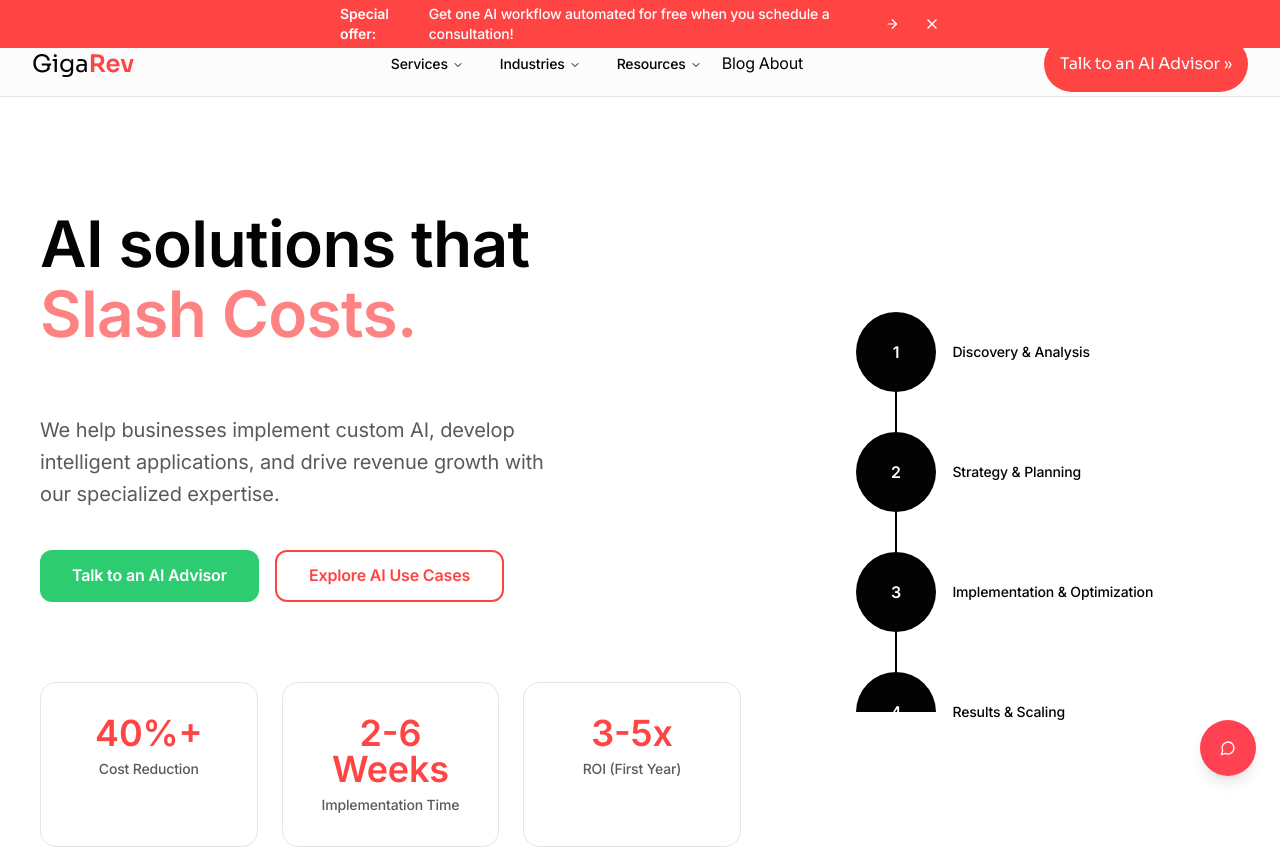
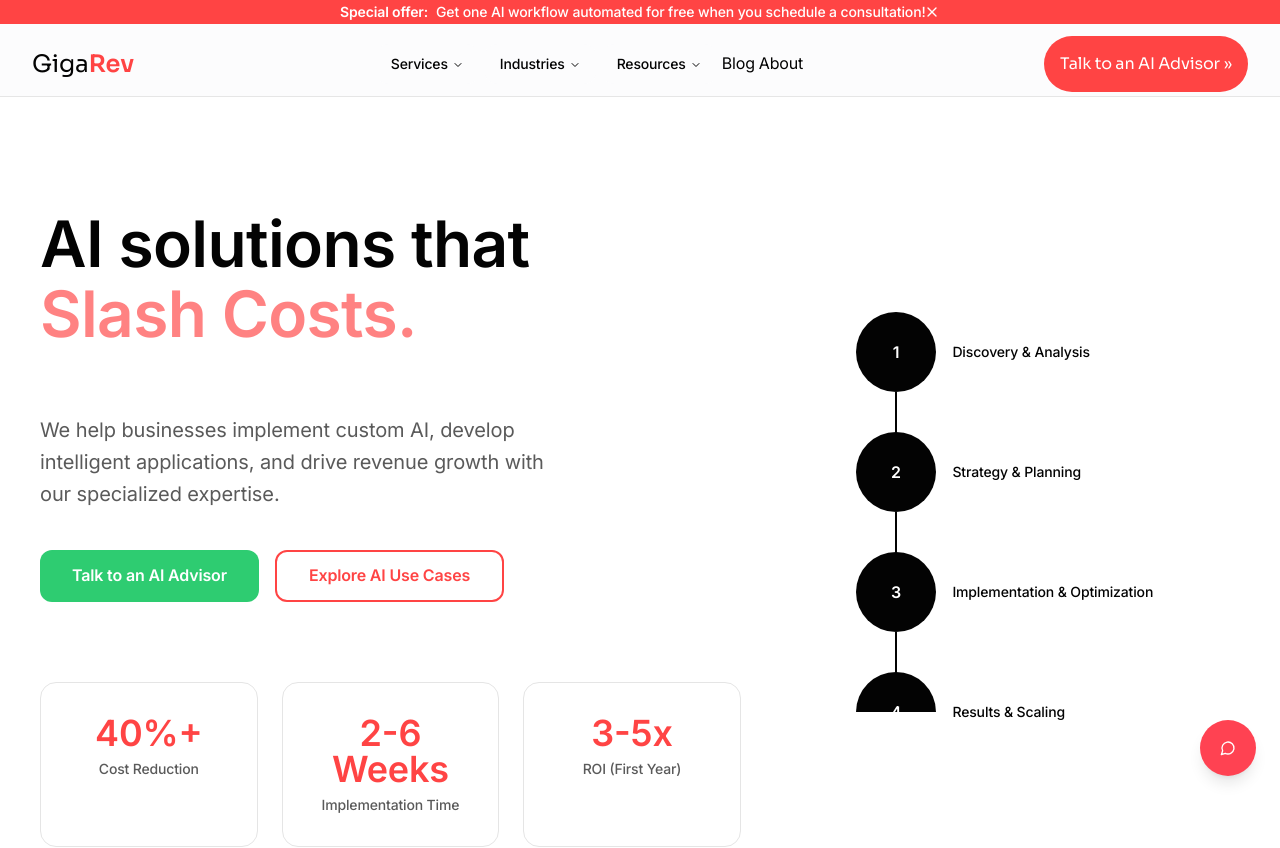
Before and after one commit to darshan-x/website-tab-tweaker-magic, a React (Vite) app: page / in a window 1280 px wide. Shown: the top 848 px of the page. Built offline with nearby package versions, Linux system fonts and the light colour scheme.

Commit message:
Refactor SpecialOfferBanner
Reduce padding and ensure single-line display for the SpecialOfferBanner.

```diff
--- a/src/components/shared/SpecialOfferBanner.tsx
+++ b/src/components/shared/SpecialOfferBanner.tsx
@@ -17,11 +17,11 @@ const SpecialOfferBanner = () => {
   };
 
   return (
-    <div className="fixed top-0 left-0 right-0 z-50 bg-brand text-white py-1">
+    <div className="fixed top-0 left-0 right-0 z-50 bg-brand text-white py-0.5">
       <div className="container">
         <div className="flex items-center justify-center gap-2">
           <p
-            className="text-sm font-medium cursor-pointer flex items-center gap-2 hover:opacity-80 transition-opacity"
+            className="text-sm font-medium cursor-pointer flex items-center gap-2 hover:opacity-80 transition-opacity whitespace-nowrap"
             onClick={scrollToContact}
           >
             <span className="font-semibold">Special offer:</span> Get one AI workflow automated for free when you schedule a consultation!
```
